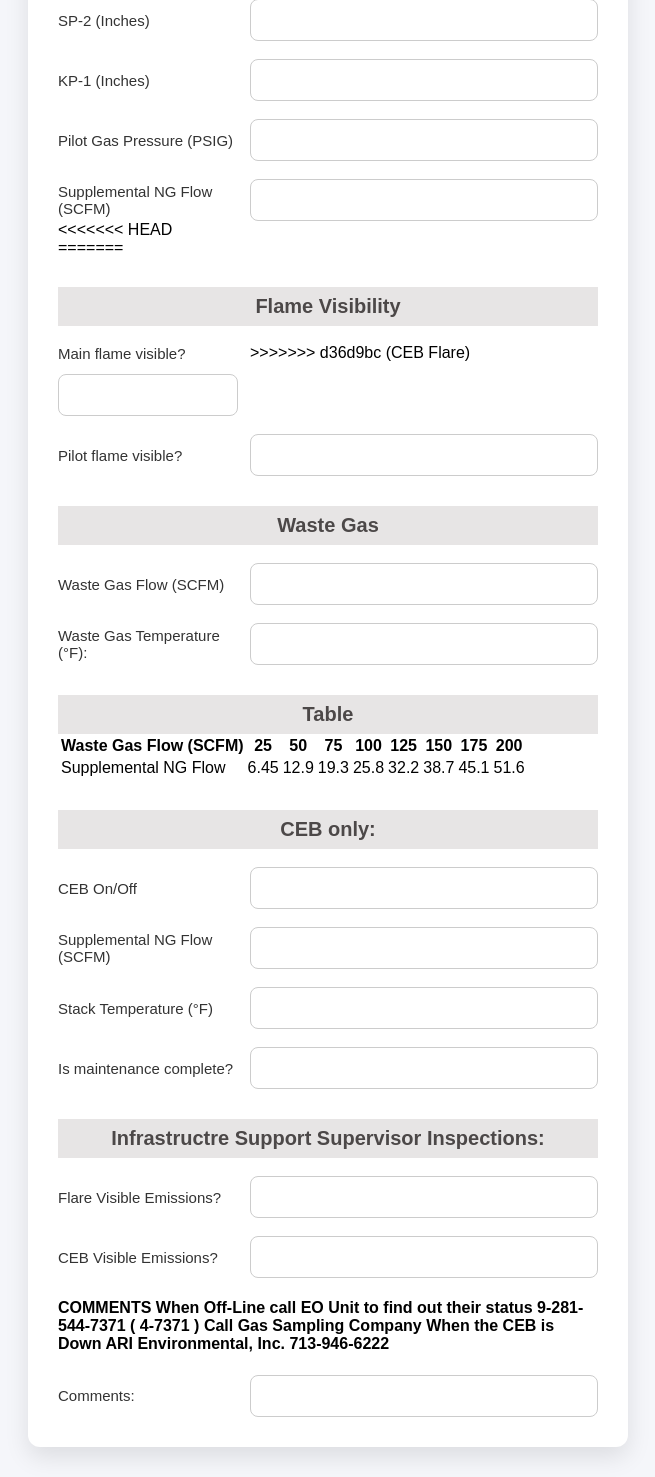
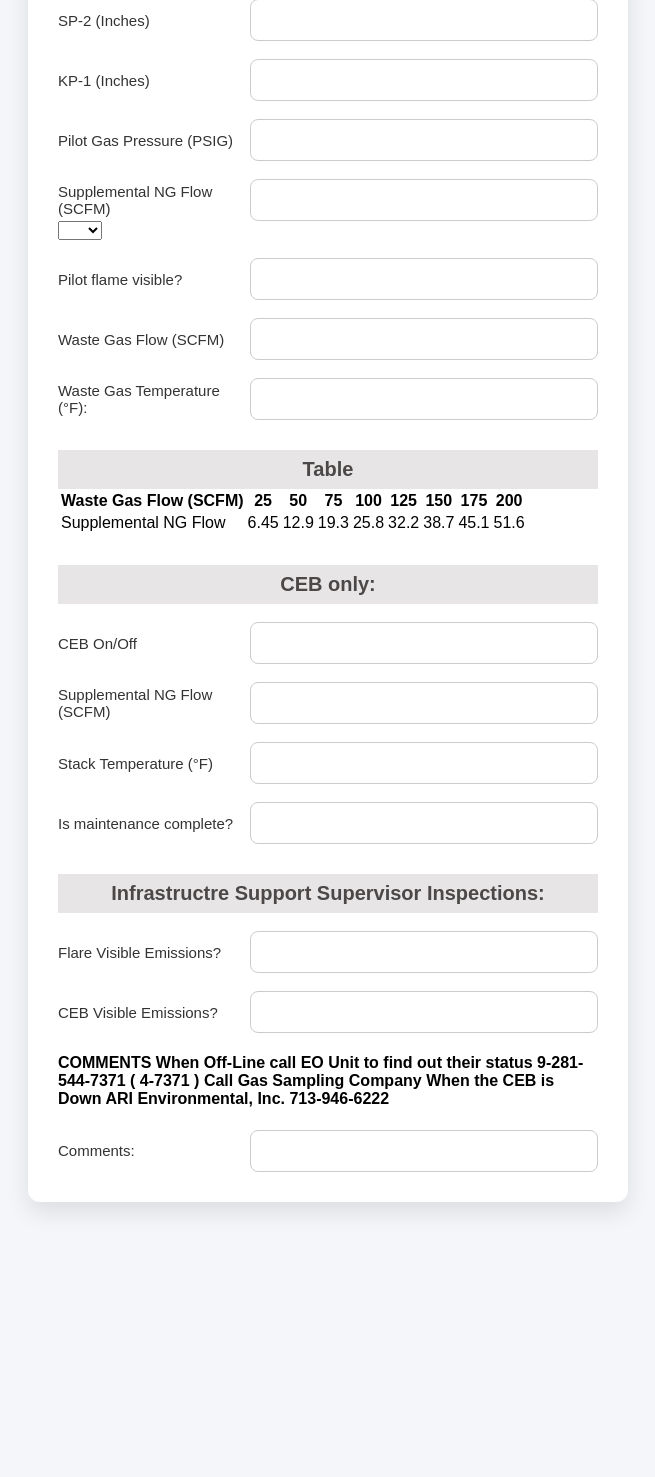
Before and after one commit to MichalLoewenstein/STCH-Environmental-Inspections, a Flask app: page /flare in a window 1280 px wide. Shown: the part 293-1770 px from the top of the page, without its empty margins (312-967 px from the left). After the commit the page ends 1505 px from the top, so only its background shows below. Run offline with Flask 3, Linux system fonts and the light colour scheme.

Commit message:
CEB Flare

```diff
--- a/templates/CEB_Flare.html
+++ b/templates/CEB_Flare.html
@@ -67,14 +67,7 @@
     <!-- ✅ FLAME VISIBILITY -->
     <!-- ===================================================== -->
 
-<<<<<<< HEAD
     <div class="input-group">
-=======
-     <div class="sub-header">Flame Visibility</div>
-
-    <div class="input-row">
-        <label>Main flame visible?</label>
->>>>>>> d36d9bc (CEB Flare)
         <select name="main_flame_visible">
             <option disabled selected hidden></option>
             <option>Yes</option>
@@ -96,7 +89,7 @@
     <!-- ✅ WASTE GAS -->
     <!-- ===================================================== -->
 
-   <div class="sub-header">Waste Gas</div>
+   <!-- <div class="sub-header">Waste Gas</div> -->
 
     <div class="input-row">
         <label>Waste Gas Flow (SCFM)</label>
```
